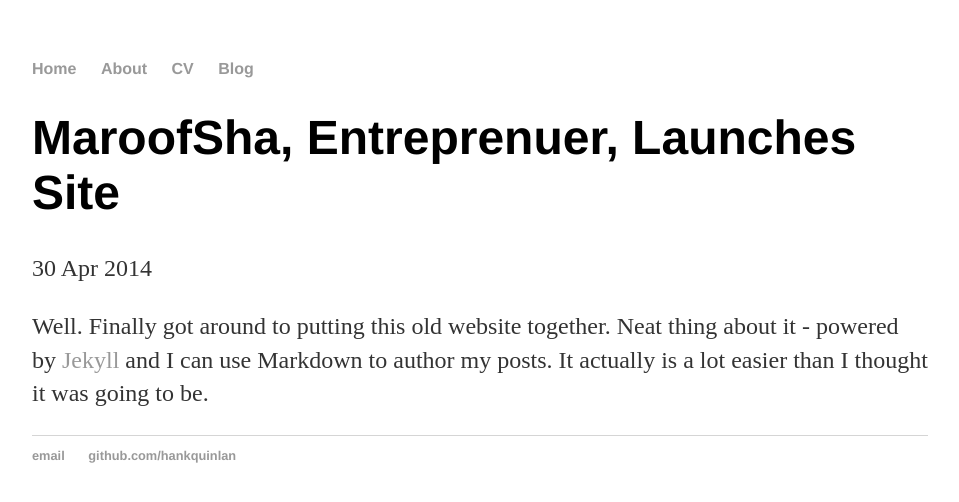
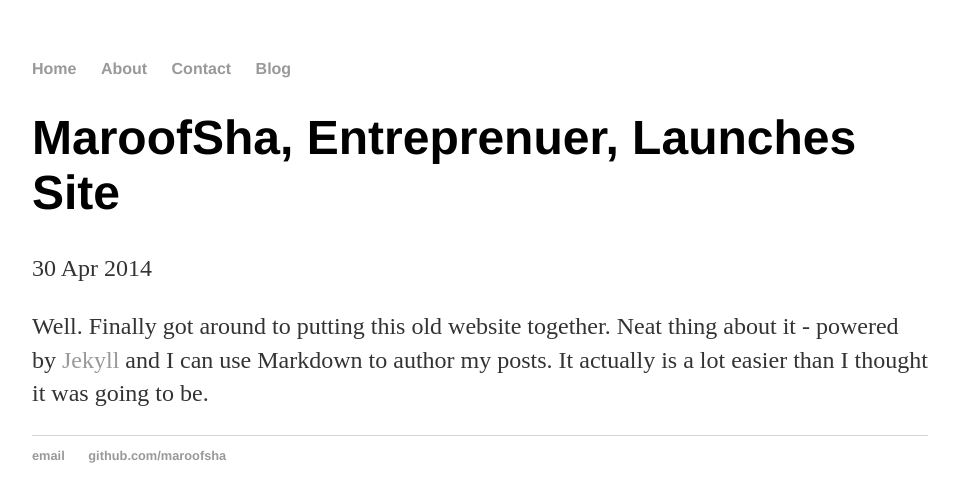
Before and after one commit to maroofsha/maroofsha.github.io, a Jekyll site: the page built from _posts/2017-06-08-Maroof-Sha-site-launched.md, in a window 1280 px wide. Shown: the top 502 px of the page, without its empty margins (160-1119 px from the left). Built offline with Jekyll 4.4.1, drawn with Linux system fonts in a browser that asks for light colours.

Commit message:
Create default.html

```diff
--- a/_layouts/default.html
+++ b/_layouts/default.html
@@ -10,7 +10,7 @@
 	    		<ul>
 	        		<li><a href="/">Home</a></li>
 		        	<li><a href="/about">About</a></li>
-	        		<li><a href="/cv">CV</a></li>
+	        		<li><a href="/cv">Contact</a></li>
 	        		<li><a href="/blog">Blog</a></li>
 	    		</ul>
 			</nav>
@@ -22,7 +22,7 @@
 			<footer>
 	    		<ul>
 	        		<li><a href="mailto:hankquinlanhub@gmail.com">email</a></li>
-	        		<li><a href="https://github.com/hankquinlan">github.com/hankquinlan</a></li>
+	        		<li><a href="https://github.com/maroofsha">github.com/maroofsha</a></li>
 				</ul>
 			</footer>
 		</body>
```
